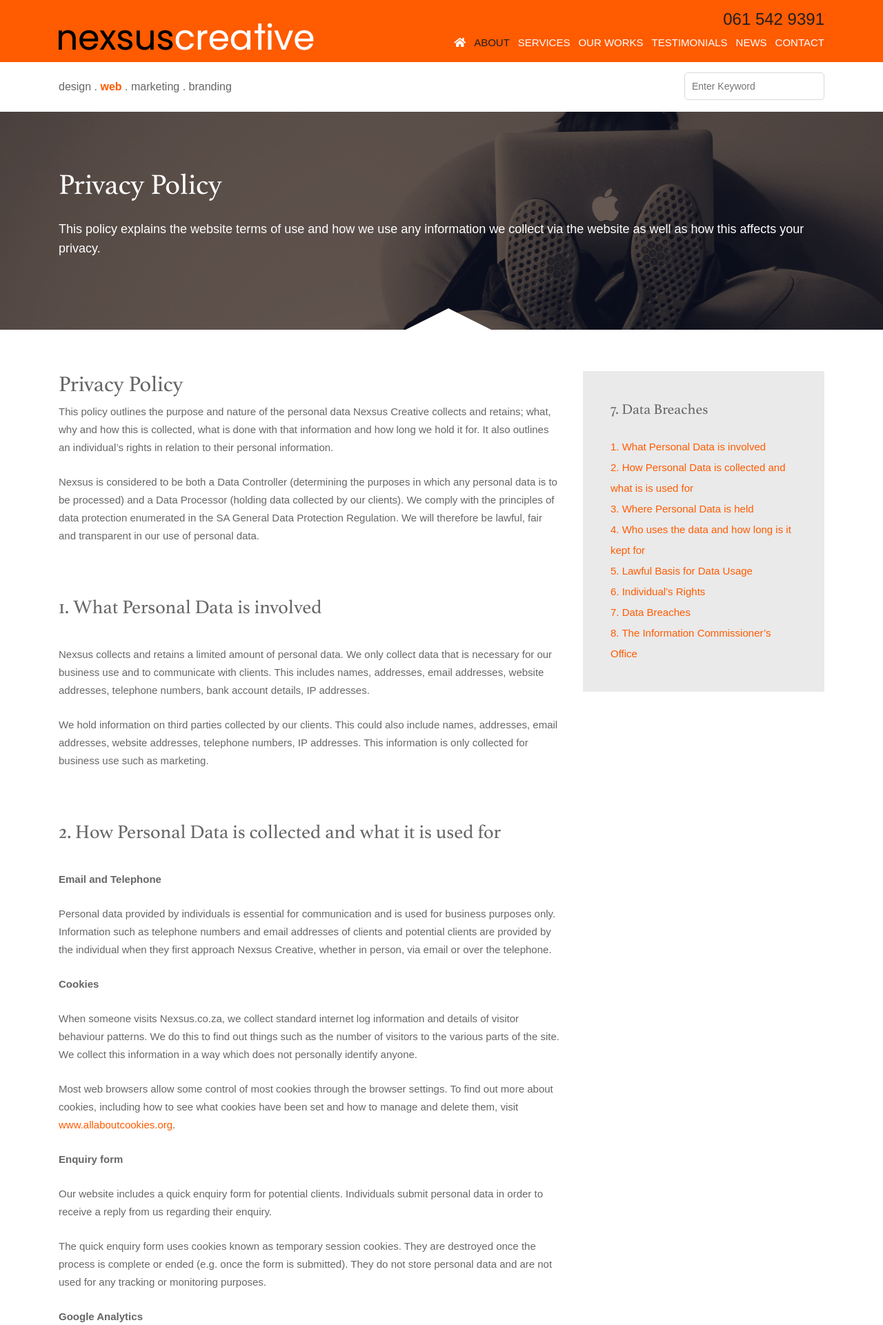
After one commit to nasrullah-mansur/sumi-2, a PHP site: page /privacy.php in a window 1280 px wide. The commit adds this page. Shown: the top 1921 px of the page at 69% size. Run offline with PHP 8.4, Linux system fonts and the light colour scheme.

Commit message:
some page added

```diff
--- a/assets/css/style.css
+++ b/assets/css/style.css
@@ -73,6 +73,7 @@ body {
   color: var(--bcolor);
   -webkit-font-smoothing: antialiased;
   -moz-osx-font-smoothing: grayscale;
+  scroll-behavior: smooth;
 }
 
 @media (min-width: 1300px) {
@@ -2815,3 +2816,60 @@ footer.no-after::after {
 .news-details .news-related-social ul li .linkedin i  {
   color: var(--white);
 }
+
+
+.term-content {
+  padding: 60px 0;
+}
+
+.term-content h1,
+.term-content h2,
+.term-content p
+{
+  color: #666;
+}
+
+.term-content .heading h1 {
+  font-size: 32px;
+}
+
+.term-content .heading p {
+  font-size: 15px;
+}
+
+.term-content .heading p a {
+  color: var(--primary-color);
+}
+
+.term-content .content h2 {
+  font-size: 28px;
+  font-weight: 400;
+  padding-bottom: 30px;
+  padding-top: 50px;
+}
+
+.term-content .content p {
+  font-size: 15px;
+}
+
+.term-content .content p a {
+  color: var(--primary-color);
+}
+
+.term-content .sidebar {
+  padding: 40px;
+  background-color: #EAEAEA;
+}
+
+.term-content .sidebar h2 {
+  font-size: 21px;
+  line-height: 32px;
+  padding-bottom: 15px;
+}
+
+.term-content .sidebar ul li a {
+  color: var(--primary-color);
+  display: block;
+  font-size: 15px;
+  line-height: 30px;
+}
--- a/assets/js/custom.js
+++ b/assets/js/custom.js
@@ -45,7 +45,18 @@ $('.contact-form .project .checkbox label').on('click', function() {
   } else {
     $(this).removeClass('active');
   }
-})
+});
+
+
+function cutPest() {
+  $('#sidebar').clone().appendTo('#mobile-show');
+  $('.sidebar-area #sidebar').remove();
+}
+
+
+if($(window).width() < 992) {
+  cutPest();
+}
 
 
 });
--- /dev/null
+++ b/privacy.php
@@ -0,0 +1,149 @@
+<!DOCTYPE html>
+<html lang="zxx">
+    <?php
+        include 'include/head.php';
+    ?>
+
+    <body>
+
+    <?php
+        include 'include/header.php';
+    ?>
+
+    <!-- Banner Start -->
+
+    <section class="banner-service tr-top" style="background-image: url(assets/images/banner-news.jpg);">
+        <div class="container">
+            <div class="row">
+                <div class="col-lg">
+                    <div class="banner-service-area">
+                        <h2>Privacy Policy</h2>
+                        <p>
+                        This policy explains the website terms of use and how we use any information we collect via the website as well as how this affects your privacy.
+                        </p>
+                    </div>
+                </div>
+            </div>
+        </div>
+
+    </section>
+
+    <!-- Banner End -->
+
+    <!-- Page content start -->
+    <section class="term-content">
+        <div class="container">
+            <div class="row">
+                <div class="col-lg-8">
+                    <div class="heading">
+                        <h1>Privacy Policy</h1>
+                        <p>This policy outlines the purpose and nature of the personal data Nexsus Creative collects and retains; what, why and how this is collected, what is done with that information and how long we hold it for. It also outlines an individual’s rights in relation to their personal information.
+                        </p>
+                        <p>
+                            Nexsus is considered to be both a Data Controller (determining the purposes in which any personal data is to be processed) and a Data Processor (holding data collected by our clients). We comply with the principles of data protection enumerated in the SA General Data Protection Regulation. We will therefore be lawful, fair and transparent in our use of personal data.
+                            </p>
+                    </div>
+
+                    <div id="mobile-show"></div>
+
+                    <div class="content">
+                        <h2 id="one">1. What Personal Data is involved</h2>
+                        <p>Nexsus collects and retains a limited amount of personal data. We only collect data that is necessary for our business use and to communicate with clients. This includes names, addresses, email addresses, website addresses, telephone numbers, bank account details, IP addresses.</p>
+                        <p>We hold information on third parties collected by our clients. This could also include names, addresses, email addresses, website addresses, telephone numbers, IP addresses. This information is only collected for business use such as marketing.</p>
+
+
+                        <h2 id="two">2. How Personal Data is collected and what it is used for</h2>
+                        <p><strong>Email and Telephone</strong></p>
+
+                        <p>Personal data provided by individuals is essential for communication and is used for business purposes only. Information such as telephone numbers and email addresses of clients and potential clients are provided by the individual when they first approach Nexsus Creative, whether in person, via email or over the telephone.</p>
+                        <p><strong>Cookies</strong></p>
+                        <p>When someone visits Nexsus.co.za, we collect standard internet log information and details of visitor behaviour patterns. We do this to find out things such as the number of visitors to the various parts of the site. We collect this information in a way which does not personally identify anyone.</p>
+                        <p>Most web browsers allow some control of most cookies through the browser settings. To find out more about cookies, including how to see what cookies have been set and how to manage and delete them, visit <a href="www.allaboutcookies.org">www.allaboutcookies.org</a>.</p>
+                        <p><strong>Enquiry form</strong></p>
+                        <p>Our website includes a quick enquiry form for potential clients. Individuals submit personal data in order to receive a reply from us regarding their enquiry.</p>
+                        <p>The quick enquiry form uses cookies known as temporary session cookies. They are destroyed once the process is complete or ended (e.g. once the form is submitted). They do not store personal data and are not used for any tracking or monitoring purposes.</p>
+                        <p><strong>Google Analytics</strong></p>
+                        <p>Google Analytics uses first-party cookies to track visitor interactions. These cookies are used to store information, such as what time the current visit occurred, whether the visitor has been to the site before, and what site referred the visitor to the web page. Browsers do not share first-party cookies across domains.</p>
+                        <p>For more information on why we use cookies and how to manage your cookies please see our <a href="#">cookies section</a>.</p>
+                        <p><strong>Servers</strong></p>
+                        <p>Websites hosted on our servers hold personal data collected by that company. Nexsus’s role as data processor is covered by this Privacy Policy, therefore this data is handled with the same dedication to privacy and data protection.</p>
+                        <p>We use this information to provide, operate and maintain our services, find and prevent fraud, for compliance purposes including enforcing our terms of service, or other legal rights which may be required by applicable laws and regulations or requested by any judicial process or governmental agency.</p>
+
+
+
+                        <h2 id="three">3. Where Personal Data is held</h2>
+                        <p>Personal information such as contact information is stored in password protected cloud services such as DropBox and Google Drive. <br> <br>
+Data is stored on our server for hosting account point of contact. <br> <br>
+Data is stored in the accounts package we use. Our accountant has access to this. <br> <br>
+Data could be used in Campaign Monitor to update existing clients via eshots. <br> <br>
+Emails, which may contain personal information, are kept within the company’s email system. <br> <br>
+Third party data, collected by our client’s websites, is held by Nexsus on the server. Personal data may also be sent via email or cloud platforms for purposes of targeted email marketing.
+</p>
+
+
+                        <h2 id="four">
+                        4. Who uses the data and how long is it kept for
+                        </h2>
+                        <p>Personal information is used solely for legitimate business purposes by Nexsus employees. Personal information is not passed to third parties without consent. <br> <br>
+SARS request that data is kept for up to 5 years. Therefore personal information, such as that found on our invoices will be kept on file to fulfil our legal and financial obligations. <br> <br>
+Personal information such as contact details is held for a long as an individual or business remains a client of Nexsus or are in need of our services. Data cleansing is performed on a regular basis. Inactive client’s personal information is deleted within 2 years. <br> <br>
+Email communication is stored for 5 years. Personal data collected by third parties is deleted within 30 days.
+</p>
+
+
+                        <h2 id="five">
+                        5. Lawful Basis for Data Usage
+                        </h2>
+                        <p>The POPIA requires responsible parties to <bold>secure the integrity and confidentiality of personal information</bold> by taking appropriate, reasonable technical and organisational measures to prevent loss of, damage to or unauthorised destruction of personal information, and unlawful access to or processing of personal information</p>
+
+
+                        <h2 id="six">
+                        6. Individual’s Rights
+                        </h2>
+                        <p>An individual has the right to request information on the personal data Nexsus hold for them. We have mapped out the places in which data is kept so can make prompt replies, by email or telephone to requests. <br><br>
+Individuals also have the right to object to or restrict the processing of their personal data. However, data processing is only ever done for legitimate business reasons and this may impact on our ability to provide services to these clients. <br><br>
+Individuals have the right to have their personal information erased. We will securely dispose of personal data that is no longer required after 5 years or when an individual asks us to erase it. This includes the removal of information from address book services, emailing lists and servers and the deletion of emails. <br><br>
+Any requests will be dealt with by the Company Director without undue delay. Subject Access Requests will be actioned within 30 days.
+</p>
+
+
+                        <h2 id="seven">
+                        7. Data Breaches
+                        </h2>
+                        <p>Nexsus takes data breaches very seriously. All data breaches will be reported to the data subject within 72 hours of being identified.
+</p>
+                    </div>
+                </div>
+                <div class="col-lg-4">
+                    <div class="sidebar-area">
+                        <div class="sidebar" id="sidebar">
+                            <h2>7. Data Breaches</h2>
+                            <ul>
+                                <li><a href="#one">1. What Personal Data is involved</a></li>
+                                <li><a href="#two">2. How Personal Data is collected and what is is used for</a></li>
+                                <li><a href="#three">3. Where Personal Data is held</a></li>
+                                <li><a href="#four">4. Who uses the data and how long is it kept for</a></li>
+                                <li><a href="#five">5. Lawful Basis for Data Usage</a></li>
+                                <li><a href="#six">6. Individual’s Rights</a></li>
+                                <li><a href="#seven">7. Data Breaches</a></li>
+                                <li><a href="#">8. The Information Commissioner’s Office</a></li>
+                            </ul>
+                        </div>
+                    </div>
+                </div>
+            </div>
+        </div>
+    </section>
+    <!-- Page content end -->
+
+
+    <?php
+        include 'include/footer.php';
+        include 'include/script.php';
+    ?>
+
+
+
+
+    </body>
+    </html>
```
Also changed, not shown: cookies.php (added, +127 -0 lines), domain.php (added, +102 -0 lines), terms.php (added, +133 -0 lines).
